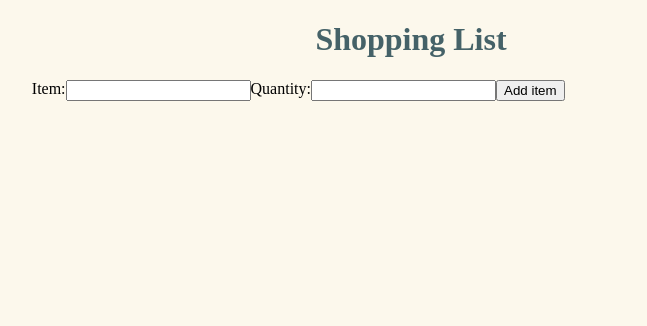
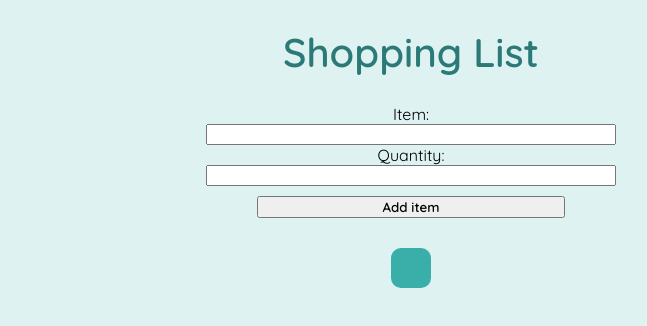
Before and after one commit to pearlhamilton/ShoppingList, a plain HTML site: page client/index.html in a window 1280 px wide. Shown: the whole page, without its empty margins (229-876 px from the left). Drawn offline with Linux system fonts and the light colour scheme; no server answers.

Commit message:
basic styling

```diff
--- a/client/index.html
+++ b/client/index.html
@@ -14,9 +14,9 @@
 
     <form action="">
         <label for="item">Item:</label>
-        <input type="text" id="item" name="item">
+        <input type="text" id="item" name="item" required>
         <label for="">Quantity:</label>
-        <input type="number" id="quantity" name="quantity">
+        <input type="number" id="quantity" name="quantity" required>
         <input type="submit" value = "Add item">
 
     </form>
@@ -25,6 +25,7 @@
 
 
 
+
     <script src="js/layout.js"></script>
     <script src = "js/requests.js"></script>
 
--- a/client/js/layout.js
+++ b/client/js/layout.js
@@ -17,12 +17,16 @@ function appendItem(item){
 function formatRow(item, newRow){
 
     const itemTd = document.createElement('td')
+    newRow.setAttribute('id', `${item.id}`)
     const deleteTd = document.createElement('td')
     const deleteBtn = document.createElement('button')
+    const counterTd = document.createElement('td')
     const counterDiv = document.createElement('div')
     const addButton = document.createElement('button')
     const substractButton = document.createElement('button')
     const quantityInput = document.createElement('input')
+    const tickButton = document.createElement('button')
+    const tickTd = document.createElement('td')
 
 
     addButton.textContent = "+"
@@ -32,6 +36,7 @@ function formatRow(item, newRow){
 
     console.log(typeof(item.amount))
 
+    counterTd.append(counterDiv)
     counterDiv.append(substractButton)
     counterDiv.append(quantityInput)
     counterDiv.append(addButton)
@@ -39,15 +44,18 @@ function formatRow(item, newRow){
 
 
 
-
-    deleteBtn.innerHTML = "&#10004"
+    tickButton.innerHTML= "&#10004"
+    deleteBtn.innerHTML = "&#10008"
     itemTd.textContent = item.item_name;
 
     deleteTd.append(deleteBtn)
+    tickTd.append(tickButton)
 
     newRow.append(itemTd)
-    newRow.append(counterDiv)
+    newRow.append(counterTd)
+    newRow.append(tickTd)
     newRow.append(deleteTd)
+
 
     // console.log(item.id)
     //add event listeners to buttons
@@ -55,7 +63,7 @@ function formatRow(item, newRow){
 
 
 
-
+    tickButton.onclick = () => gotItem(item.id)
     addButton.onclick = () => add()
     substractButton.onclick = () => subtract()
     deleteBtn.onclick =() => deleteItem(item.id, newRow)
@@ -79,3 +87,13 @@ function formatRow(item, newRow){
     return newRow
 
 }
+
+
+
+
+
+
+function gotItem(id){
+    const gotItem = document.getElementById(`${id}`)
+    gotItem.style.opacity = 0.2
+}
--- a/client/style.css
+++ b/client/style.css
@@ -1,25 +1,70 @@
+
+@import url('https://fonts.googleapis.com/css2?family=Quicksand:wght@400;600&display=swap');
+
+
 *{
     box-sizing: border-box;
 }
 
 body{
-    background-color: #fcf8ec;
+    background-color: #DEF2F1;
     max-width: 100%;
+    font-family: 'Quicksand', sans-serif;
 }
 
 
 h1{
-    color: #456268;
+    color: #2B7A78;
     text-align: center;
+    font-weight: 600;
+    font-size: 40px;
 }
 
 form{
     display: flex;
 
     margin: auto;
-    width:60%;
+    width:80vw;
+
 }
 
 .quantityInput{
     width:30px;
 }
+
+#list-area{
+    margin: 20px auto;
+    background-color: #3AAFA9;
+    border-radius: 10px;
+    padding: 20px;
+    color: #FEFFFF;
+}
+
+form{
+
+    display:flex;
+    flex-direction: column;
+}
+
+input[type="submit"]{
+    width:30%;
+    margin: 10px auto;
+    font-family: 'Quicksand', sans-serif;
+    font-weight: bold;
+
+
+}
+
+input[type="text"], input[type="number"]   {
+    width:40%;
+    margin: auto;
+}
+
+label{
+    text-align: center;
+}
+
+td{
+
+    padding: 15px 5px;
+}
```
